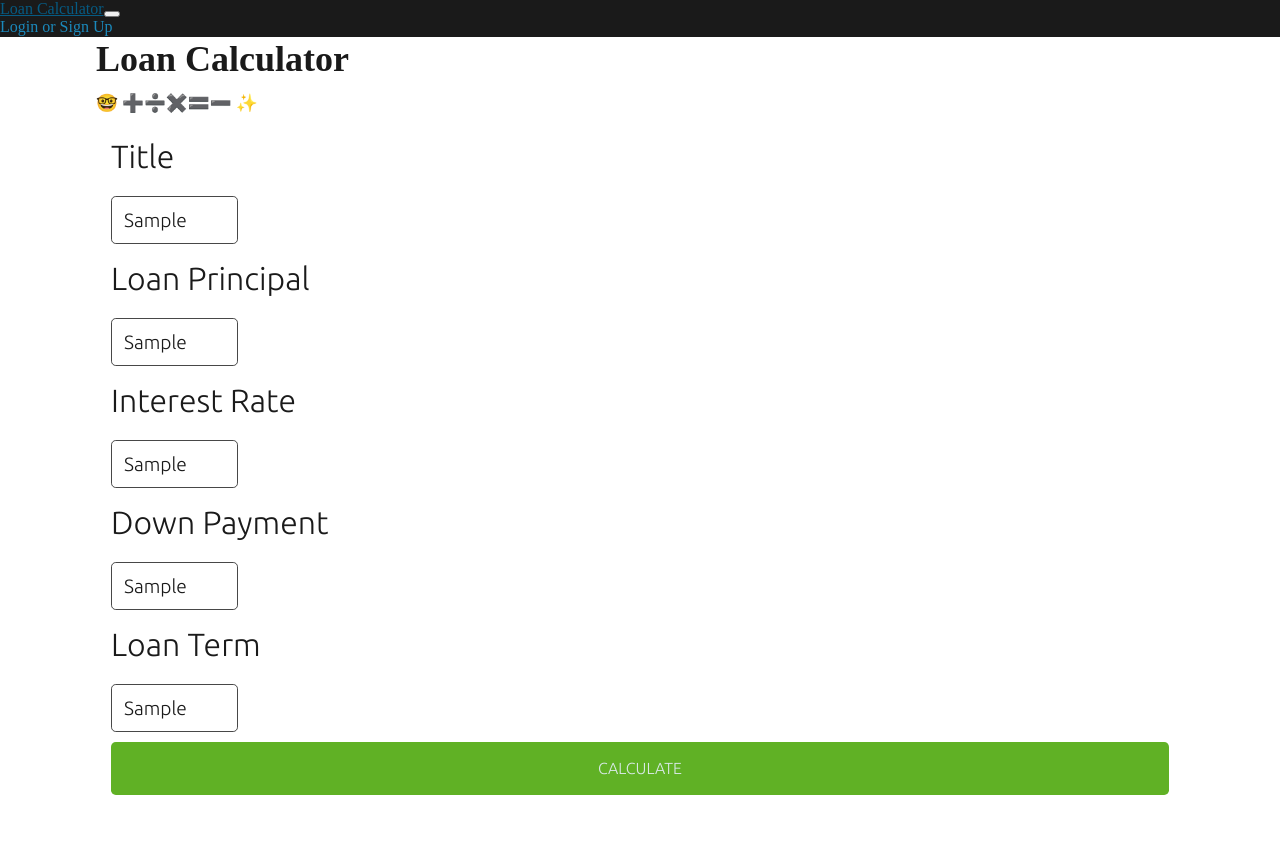
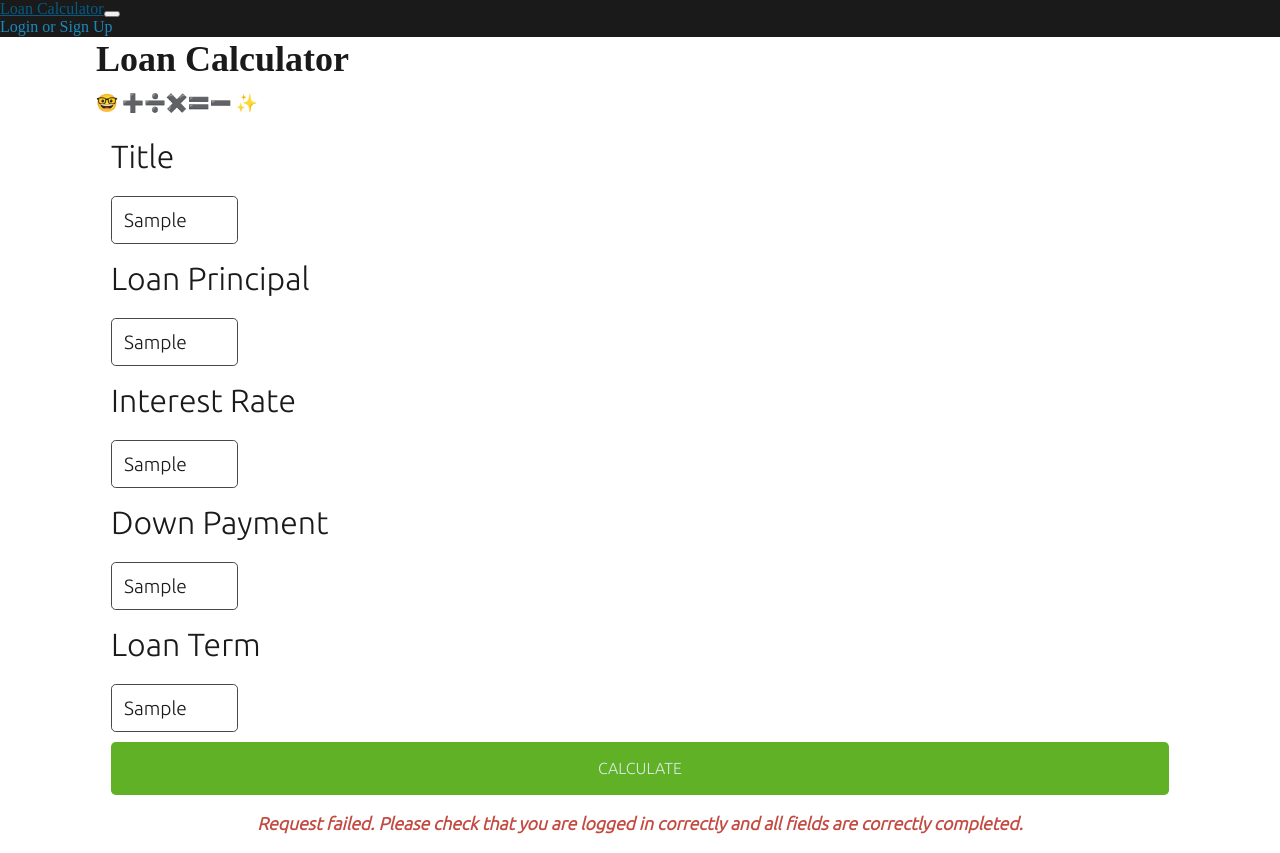
Before and after one commit to Yasmeeeenn/finance-fusion, a React (Vite) app in the folder client/: page / in a window 1280 px wide. Both pictures are taken after typing "Sample", "Sample", "Sample", "Sample", "Sample" into the empty fields and a click on the button "CALCULATE". Before the commit the page ends 800 px from the top, so only its background shows below. Built offline with nearby package versions, Linux system fonts and the light colour scheme; no server answers.

Commit message:
added success and failure message when calculate button is pressed

```diff
--- a/client/src/App.css
+++ b/client/src/App.css
@@ -1712,3 +1712,25 @@ label form [type='radio'] {
 .loan-fields {
   font-size: 2rem;
 }
+
+.success-message {
+  margin-top: 16px;
+  display: flex;
+  justify-content: center;
+
+  font-size: 25px;
+  font-weight: bold;
+  color: #2dbd2de7;
+  font-style: italic;
+}
+
+.failure-message {
+  margin-top: 16px;
+  display: flex;
+  justify-content: center;
+
+  font-size: 25px;
+  font-weight: bold;
+  color: #bd372de7;
+  font-style: italic;
+}
--- a/client/src/pages/Home.jsx
+++ b/client/src/pages/Home.jsx
@@ -13,6 +13,8 @@ const Home = () => {
       });
       const [characterCount, setCharacterCount] = useState(0);
       const [saveLoan] = useMutation(SAVE_LOAN)
+      const [successMessage, setSuccessMessage] = useState(null);
+      const [failureMessage, setFailureMessage] = useState(null);
 
       const handleFormSubmit = async (event) => {
         event.preventDefault();
@@ -29,8 +31,10 @@ const Home = () => {
             depositAmount: '',
             loanTerm: '',
           });
+          setSuccessMessage('Loan saved successfully!');
         } catch (err) {
           console.error(err);
+          setFailureMessage('Request failed. Please check that you are logged in correctly and all fields are correctly completed.')
         }
       };
 
@@ -113,6 +117,16 @@ const Home = () => {
         </button>
       </div>
     </form>
+    {successMessage && (
+        <div className="success-message">
+          <p>{successMessage}</p>
+        </div>
+      )}
+    {failureMessage && (
+      <div className="failure-message">
+        <p>{failureMessage}</p>
+      </div>
+    )}
   </div>
 );
 };
```
